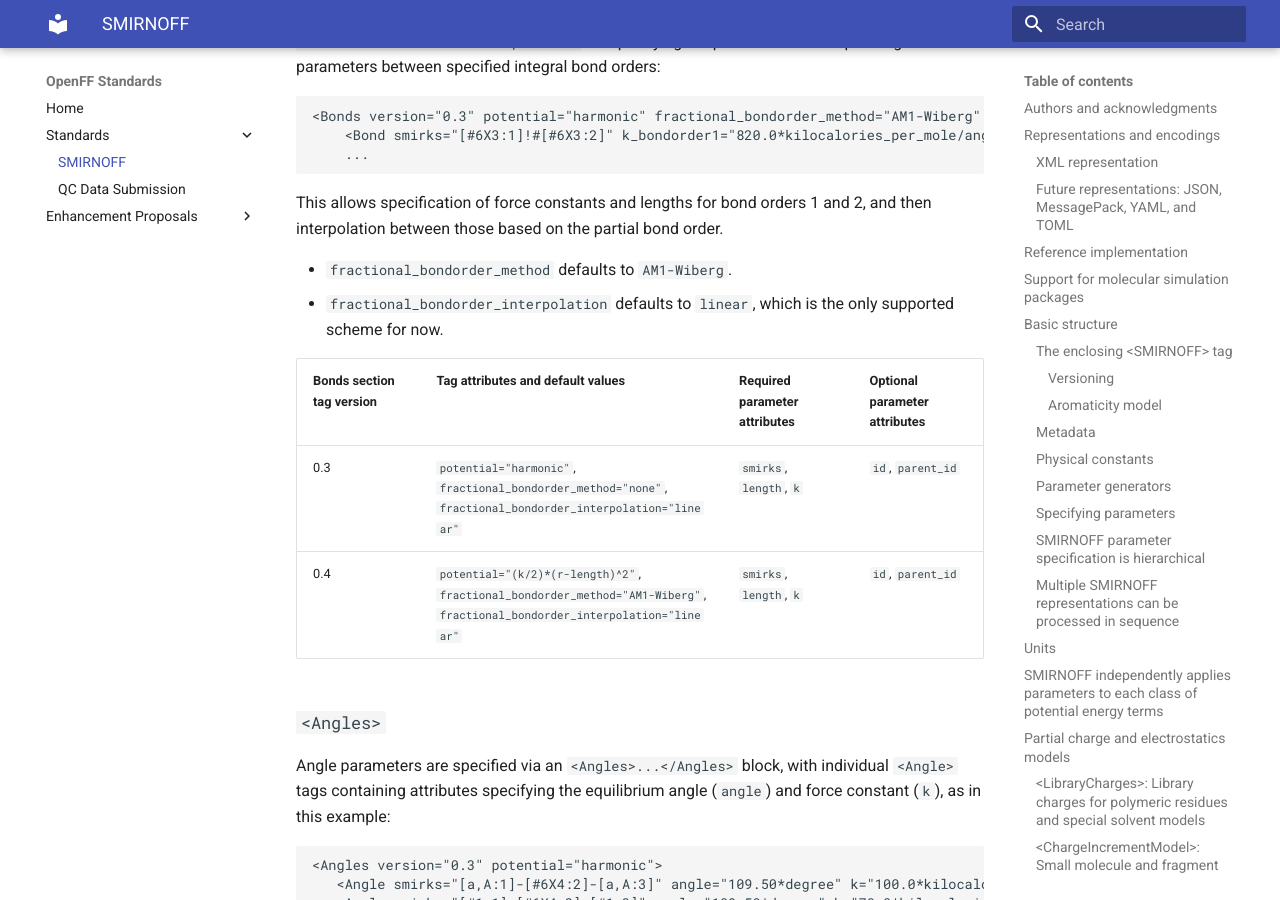
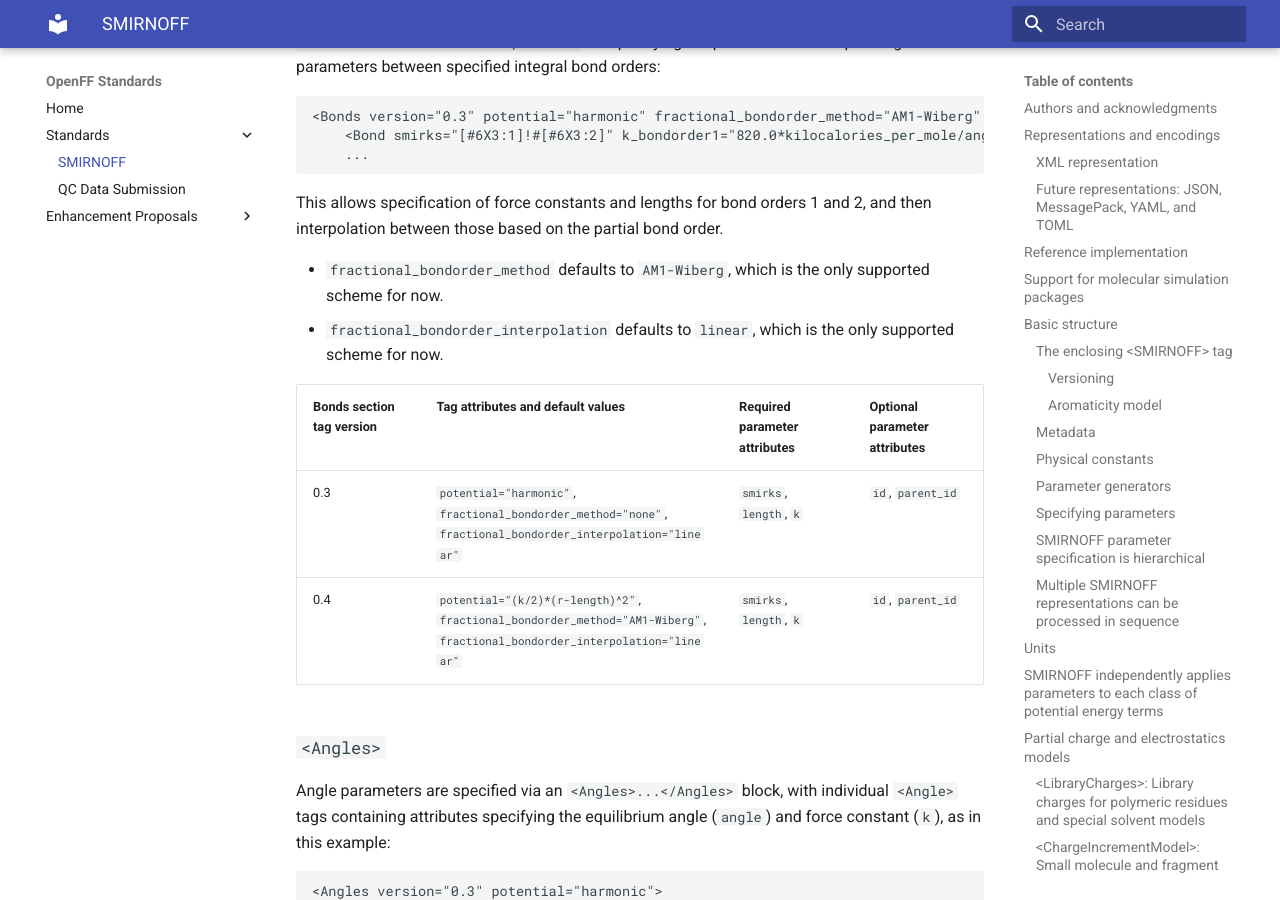
Before and after one commit to openforcefield/standards, an MkDocs documentation site: the page built from docs/standards/smirnoff.md, in a window 1280 px wide and 900 px high, scrolled down 14788 px. Built offline with MkDocs 1.6.1 and Material for MkDocs 9.7.7, drawn with Linux system fonts in a browser that asks for light colours; some of the changed text lies outside the part shown.

Commit message:
clarify fractional bondorder method support

````diff
--- a/docs/standards/smirnoff.md
+++ b/docs/standards/smirnoff.md
@@ -450,7 +450,7 @@ can be replaced by a single parameter line by first invoking the `fractional_bon
 ```
 This allows specification of force constants and lengths for bond orders 1 and 2, and then interpolation between those based on the partial bond order.
 
-* `fractional_bondorder_method` defaults to `AM1-Wiberg`.
+* `fractional_bondorder_method` defaults to `AM1-Wiberg`, which is the only supported scheme for now.
 * `fractional_bondorder_interpolation` defaults to `linear`, which is the only supported scheme for now.
 
 | Bonds section tag version | Tag attributes and default values                                                                                           | Required parameter attributes                 | Optional parameter attributes |
@@ -548,7 +548,7 @@ A fractional bond order of .9 would yield an interpolated `k#` value determined
 
 Some key usage points:
 
-* `fractional_bondorder_method` defaults to `AM1-Wiberg`.
+* `fractional_bondorder_method` defaults to `AM1-Wiberg`, which is the only supported scheme for now.
 * `fractional_bondorder_interpolation` defaults to `linear`, which is the only supported scheme for now.
 
 |  ProperTorsions section tag version | Tag attributes and default values                                                                                                                                   | Required parameter attributes                            | Optional parameter attributes  |
````
